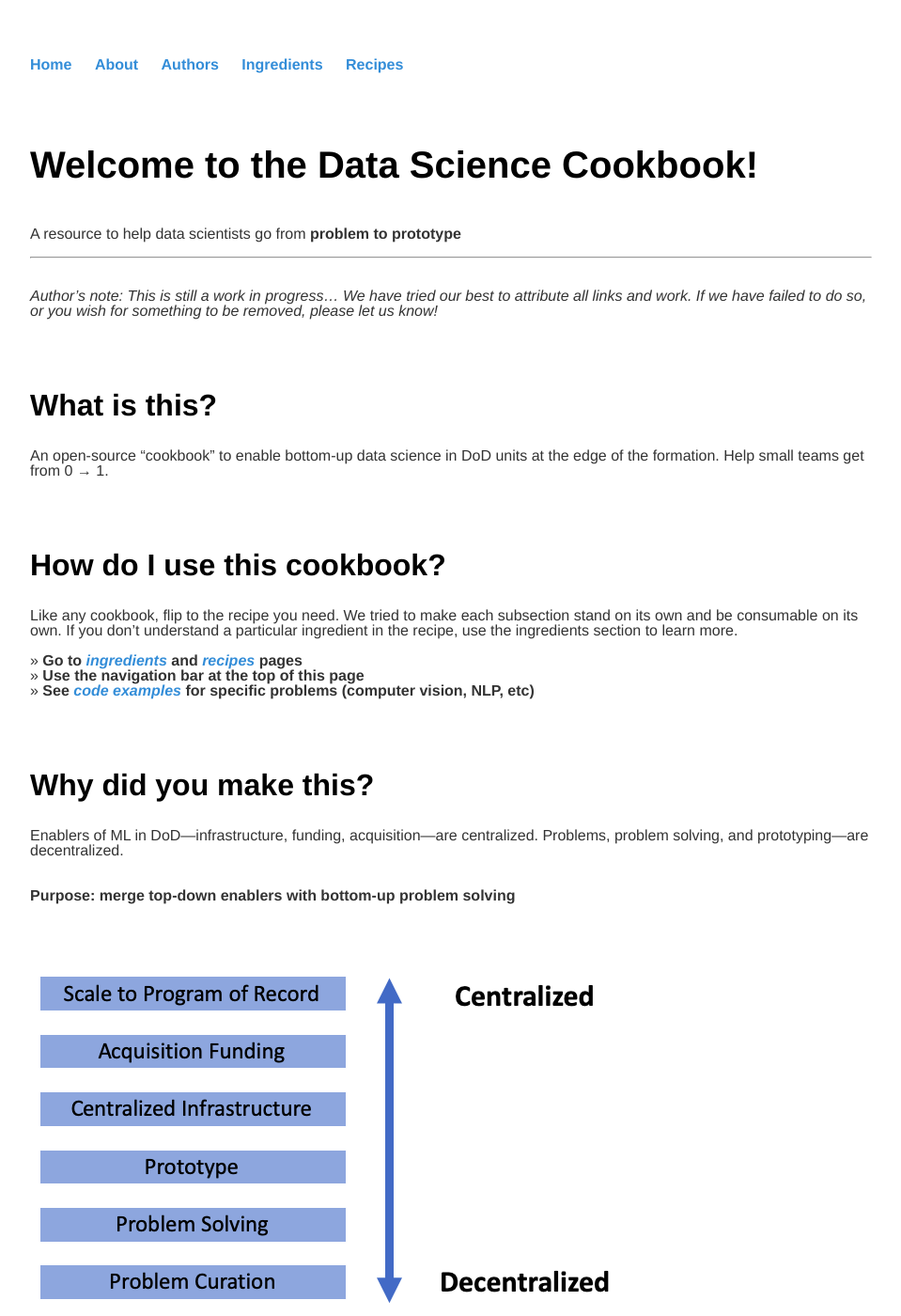
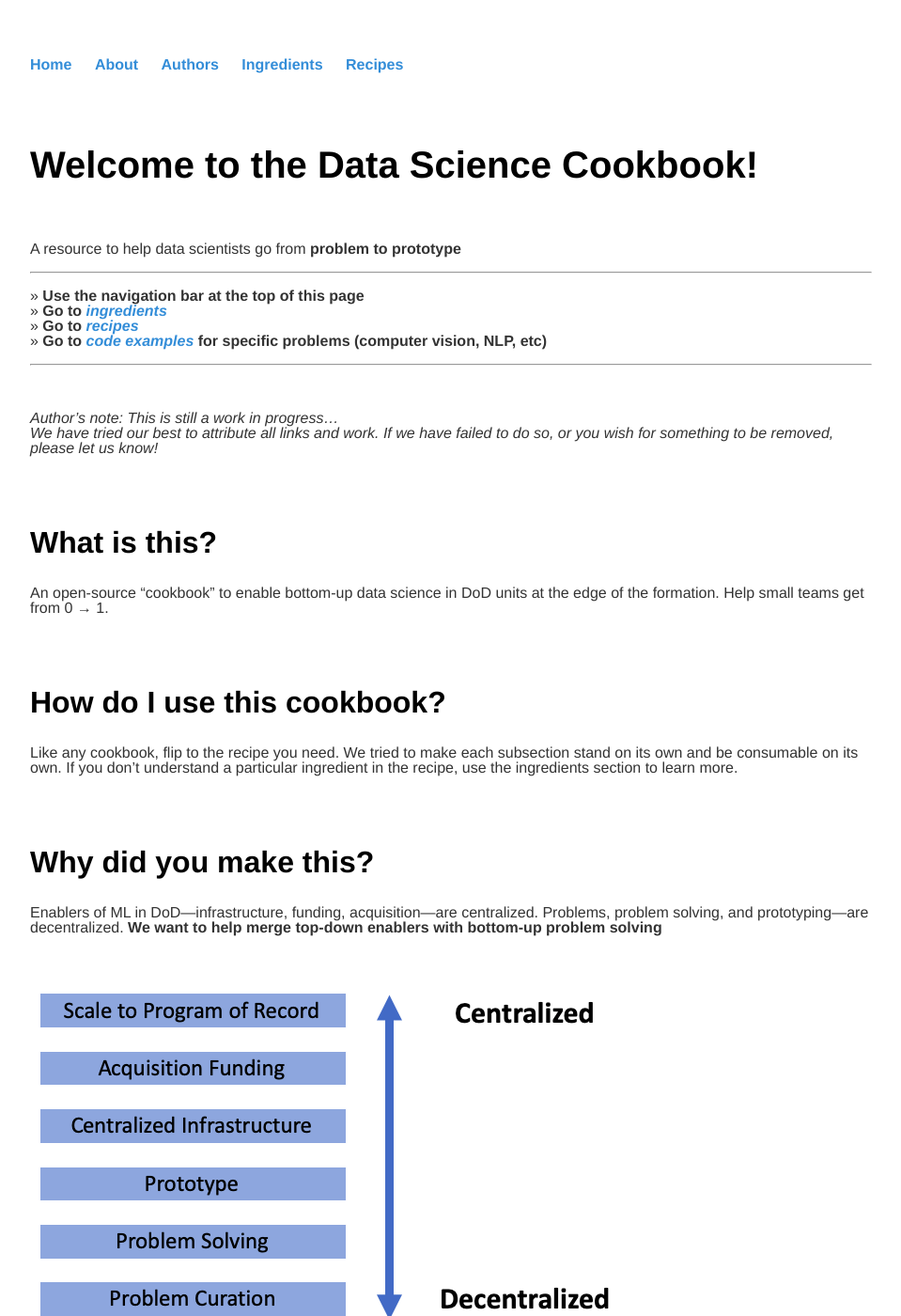
Before and after one commit to datasciencecookbook/datasciencecookbook.github.io, a Jekyll site: the page built from index.md, in a window 1280 px wide and 1400 px high. Shown: the whole window at 94% size, without its empty margins (160-1119 px from the left). Built offline with Jekyll 4.4.1, drawn with Linux system fonts in a browser that asks for light colours.

Commit message:
add HL as contib

```diff
--- a/index.md
+++ b/index.md
@@ -4,13 +4,22 @@ title: Data Science Cookbook
 ---
 <br><br>
 # Welcome to the Data Science Cookbook!
-<br>
-A resource to help data scientists go from **problem to prototype** <br>
+
+<br><br>
+A resource to help data scientists go from **problem to prototype**
 
 -----------------------------------------------
+» **Use the navigation bar at the top of this page**<br>
+» **Go to [_ingredients_](/ingredients)**<br>
+» **Go to [_recipes_](/recipes)**<br>
+» **Go to [_code examples_](https://www.datasciencecookbook.info/appendix-b/) for specific problems (computer vision, NLP, etc)**<br>
 
+-------------------------------------------------
+
+
+<br><br>
+_Author's note: This is still a work in progress..._
 <br>
-_Author's note: This is still a work in progress..._
 _We have tried our best to attribute all links and work. If we have failed to do so, or you wish for something to be removed, please let us know!_
 <br><br><br><br>
 
@@ -21,21 +30,13 @@ An open-source “cookbook” to enable bottom-up data science in DoD units at t
 
 ## How do I use this cookbook?
 Like any cookbook, flip to the recipe you need. We tried to make each subsection stand on its own and be consumable on its own. If you don’t understand a particular ingredient in the recipe, use the ingredients section to learn more.
-
-» **Go to [_ingredients_](/ingredients) and [_recipes_](/recipes) pages**<br>
-» **Use the navigation bar at the top of this page**<br>
-» **See [_code examples_](https://www.datasciencecookbook.info/appendix-b/) for specific problems (computer vision, NLP, etc)**
 <br><br><br><br>
 
 ## Why did you make this?
 Enablers of ML in DoD—infrastructure, funding, acquisition—are centralized.
-Problems, problem solving, and prototyping—are decentralized.
-<br/><br/>
-
-**Purpose: merge top-down enablers with bottom-up problem solving**
+Problems, problem solving, and prototyping—are decentralized. **We want to help merge top-down enablers with bottom-up problem solving**
 
 <br><br>
-
 ![Centralized and Decentralized](./assets/index/centralized_decentralized.png)<br>
 Source: Made by Authors
 
```
Also changed, not shown: authors/index.md (+1 -0 lines).
